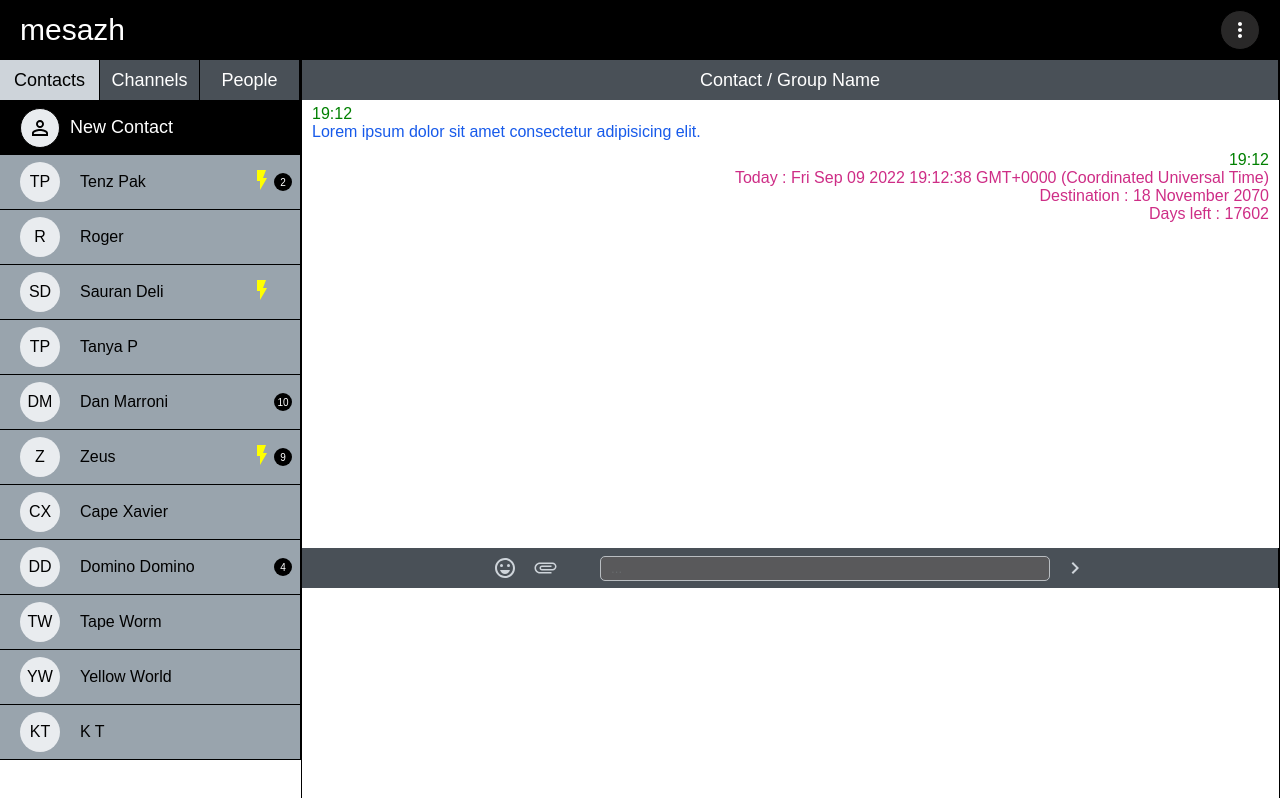
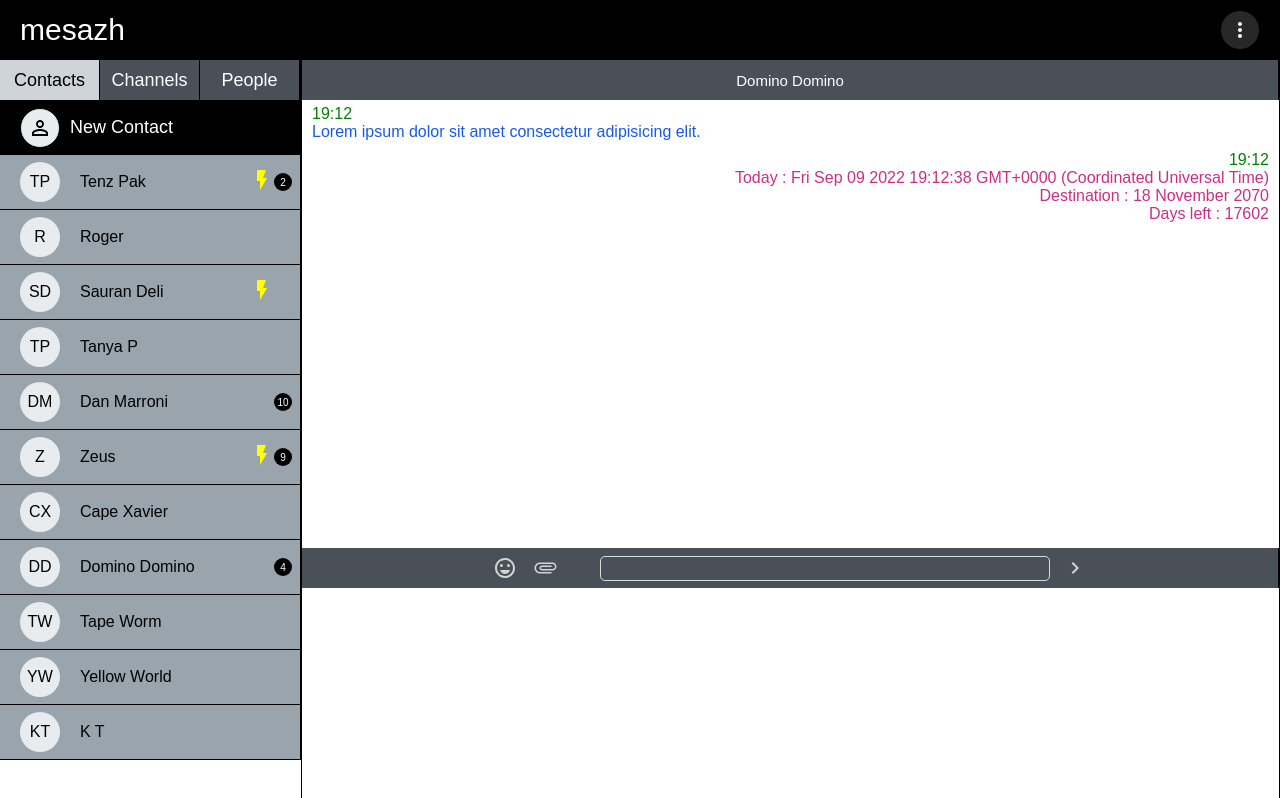
Before and after one commit to mesazh/Frontend, a Next.js app: page / in a window 1280 px wide. Built offline with nearby package versions, Linux system fonts and the light colour scheme; a web font is replaced by a local one.

Commit message:
mesazhID included in message body header

```diff
--- a/components/MainBody.tsx
+++ b/components/MainBody.tsx
@@ -4,7 +4,7 @@ import ContactSection from "./contactOrChannelSection/ContactSection";
 import ChannelSection from "./contactOrChannelSection/ChannelSection";
 import PeopleSection from "./contactOrChannelSection/PeopleSection";
 import ColorLensOutlinedIcon from "@mui/icons-material/ColorLensOutlined";
-import KeyboardArrowRightIcon from '@mui/icons-material/KeyboardArrowRight';
+import KeyboardArrowRightIcon from "@mui/icons-material/KeyboardArrowRight";
 import AttachmentOutlinedIcon from "@mui/icons-material/AttachmentOutlined";
 import EmojiEmotionsOutlinedIcon from "@mui/icons-material/EmojiEmotionsOutlined";
 
@@ -18,6 +18,7 @@ const Sidebar = () => {
     useState("#495057");
   const [peopleButtonBackgroundColor, setPeopleButtonBackgroundColor] =
     useState("#495057");
+  const [mesazhIDDisplayState, setMesazhIDDisplayState] = useState(false);
   const handleContactButton = (e: any) => {
     e.preventDefault();
     console.log("toggled to Contacts");
@@ -46,6 +47,13 @@ const Sidebar = () => {
     setContactButtonBackgroundColor("#495057");
     setChannelButtonBackgroundColor("#495057");
     setPeopleButtonBackgroundColor("#CED4DA");
+  };
+
+  const handleMesazhIDFlipping = (e: any) => {
+    e.preventDefault();
+    mesazhIDDisplayState === false
+      ? setMesazhIDDisplayState(true)
+      : setMesazhIDDisplayState(false);
   };
 
   return (
@@ -83,11 +91,16 @@ const Sidebar = () => {
       </FirstHalf>
 
       <SecondHalf>
-        <MessageSectionHeader
-          onClick={handleContactButton}
-          bgColor={contactButtonBackgroundColor}
-        >
-          Contact / Group Name
+        <MessageSectionHeader>
+          <UsernameContainer
+            mesazhIDDisplayState={mesazhIDDisplayState}
+            onClick={handleMesazhIDFlipping}
+          >
+            Domino Domino
+          </UsernameContainer>
+          <MesazhIDContainer mesazhIDDisplayState={mesazhIDDisplayState}>
+            3345566uiodn
+          </MesazhIDContainer>
         </MessageSectionHeader>
         <MainMessageContainer>
           <User1>
@@ -125,7 +138,7 @@ const Sidebar = () => {
           </FirstDivOfMessageSectionTyper>
 
           <SecondDivOfMessageSectionTyper>
-            <input type="text" placeholder="..." />
+            <input type="text" placeholder="" />
             <SendIconWrapper>
               <KeyboardArrowRightIcon />
             </SendIconWrapper>
@@ -262,18 +275,34 @@ const MessageSectionHeader = styled.div`
   color: white;
   width: auto;
   height: 40px;
-  font-size: 18px;
+  font-size: 15px;
   font-weight: 100;
   text-align: center;
   padding-top: 20px 0 0 0;
-  &:hover {
-    cursor: pointer;
-  }
   display: flex;
   flex-flow: row nowrap;
   justify-content: center;
   align-items: center;
+  gap: 20px;
   border-right: 1px solid black;
+`;
+
+const UsernameContainer = styled.section`
+/* border-bottom: 1px solid cyan; */
+  &:hover {
+    cursor: pointer;
+  }
+`;
+
+const MesazhIDContainer = styled.section`
+  /* border-left: 2px solid yellow;
+  border-right: 2px solid yellow;
+  border-top: 1px solid yellow; */
+  border-bottom: 1px solid yellow;
+  border-radius: 2px;
+  padding: 0 5px 0 5px;
+  display: ${(props) =>
+    props.mesazhIDDisplayState === true ? "block" : "none"};
 `;
 
 const MessageSectionTyper = styled.div`
@@ -298,7 +327,7 @@ const FirstDivOfMessageSectionTyper = styled.div`
   flex-flow: row nowrap;
   justify-content: space-around;
   align-items: center;
-  gap:10px;
+  gap: 10px;
 `;
 
 const SecondDivOfMessageSectionTyper = styled.div`
@@ -306,33 +335,33 @@ const SecondDivOfMessageSectionTyper = styled.div`
   flex-flow: row nowrap;
   justify-content: space-around;
   align-items: center;
-  >input[type=text]{
-  width:450px;
-  border:#e9ecef 1px solid;
-  border-radius:5px;
-  height:25px;
-  background-color:rgb(96, 94, 94);
-  color:#e9ecef;
-  opacity:0.7;
-  text-align:left;
-  padding-left:10px;
-}
->input[type=text]:focus{
-  outline: none;
-  opacity:1;
-}
-  gap:10px;
+  > input[type="text"] {
+    width: 450px;
+    border: #e9ecef 1px solid;
+    border-radius: 5px;
+    height: 25px;
+    background-color: transparent;
+    color: #e9ecef;
+    opacity: 0.9;
+    text-align: center;
+    padding-left: 10px;
+  }
+  > input[type="text"]:focus {
+    outline: none;
+    opacity: 1;
+  }
+  gap: 10px;
 `;
 
 const GeneralIconWrapper = styled.div`
-  color: #CED4DA;
+  color: #ced4da;
   background-color: transparent;
   border-radius: 50%;
   width: 30px;
   height: 30px;
   &:hover {
     cursor: pointer;
-    padding-bottom:5px;
+    padding-bottom: 5px;
   }
   display: flex;
   flex-flow: row nowrap;
@@ -341,14 +370,14 @@ const GeneralIconWrapper = styled.div`
 `;
 
 const SendIconWrapper = styled.div`
-  color: #CED4DA;
+  color: #ced4da;
   background-color: transparent;
   border-radius: 50%;
   width: 30px;
   height: 30px;
   &:hover {
     cursor: pointer;
-    padding-left:5px;
+    padding-left: 5px;
   }
   display: flex;
   flex-flow: row nowrap;
```
